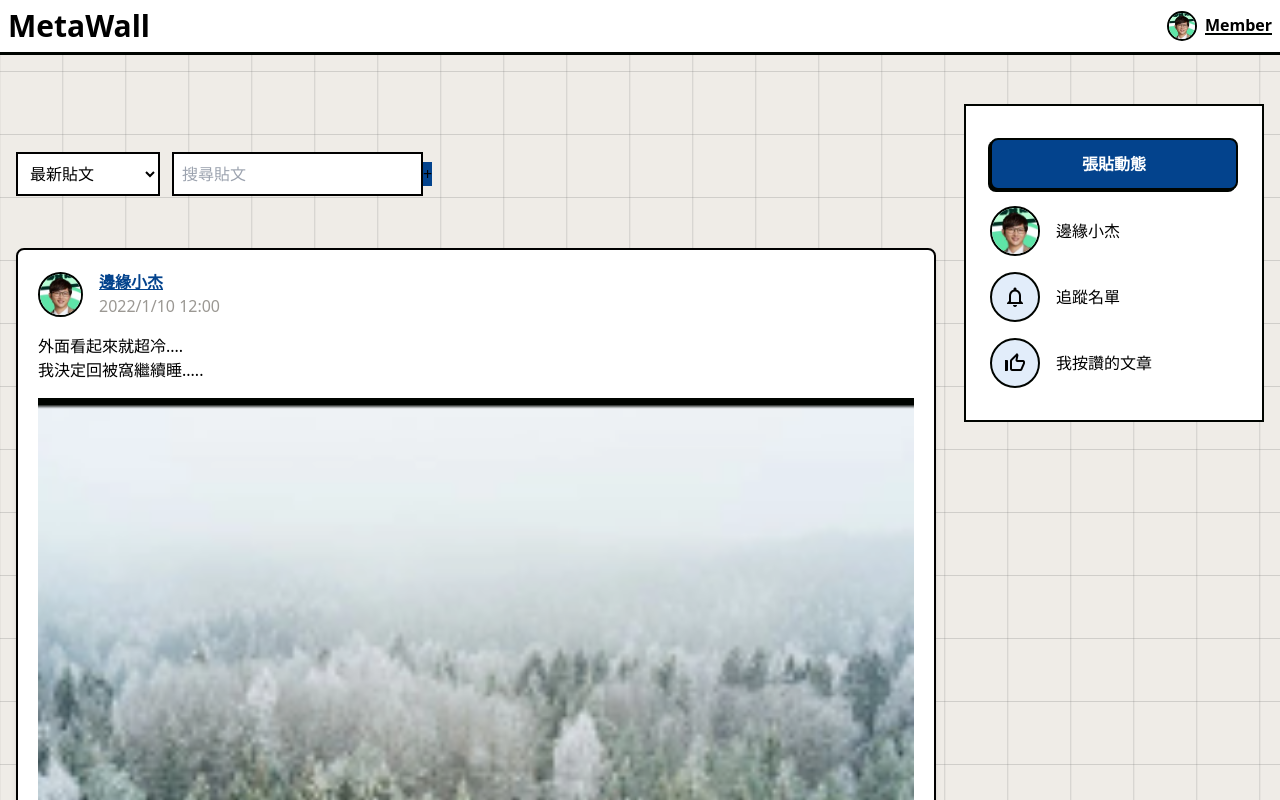
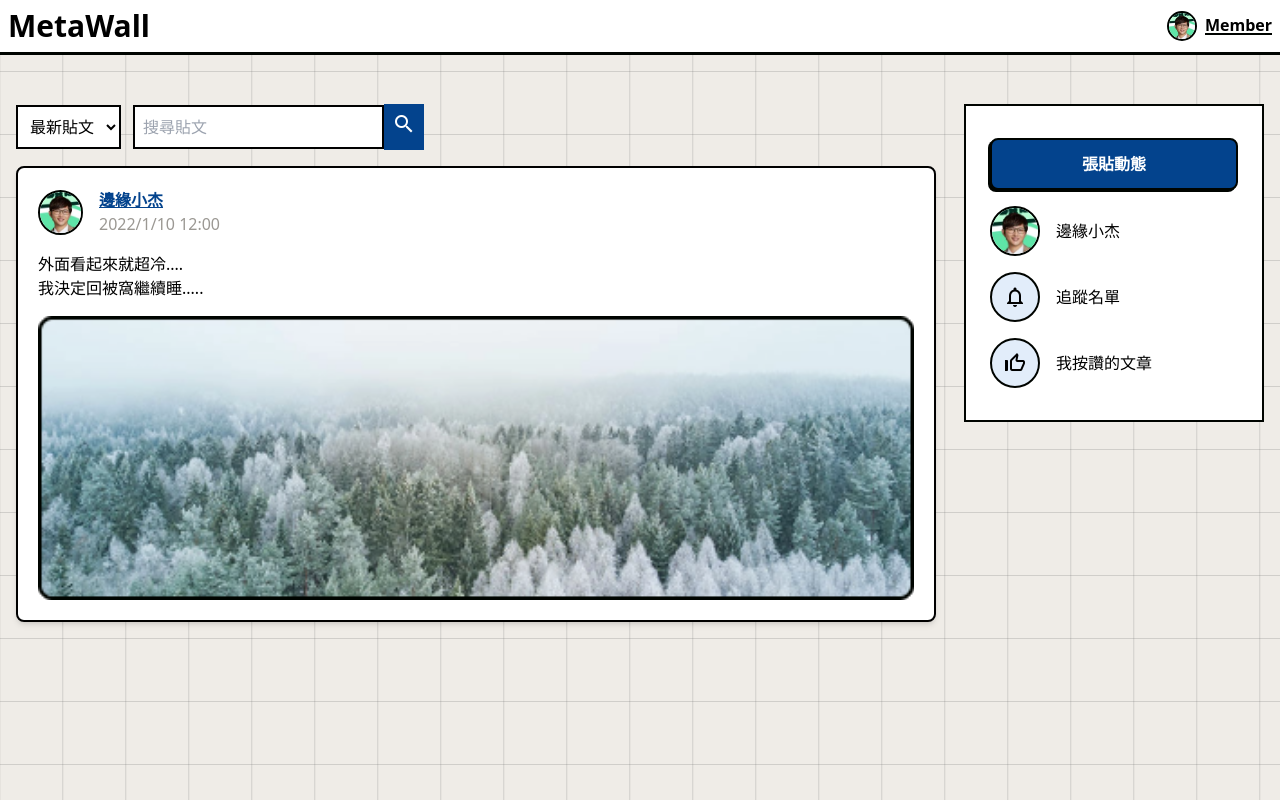
Before and after one commit to RayChen1996/MetaWall-Web, a Vue app: page / in a window 1280 px wide. Shown: the top 800 px of the page. Built offline with nearby package versions, Linux system fonts and the light colour scheme.

Commit message:
修正searchInput組件

```diff
--- a/src/App.vue
+++ b/src/App.vue
@@ -1,5 +1,4 @@
 <script setup>
-
 import Header from "@/components/Header.vue";
 import PostCell from "@/components/PostCell/cell.vue";
 import SearchBar from "@/components/searchInput.vue";
@@ -19,16 +18,16 @@ const changePage = (pageName) => {
     <Header />
     <div class="min-h-screen px-4 max-w-[1440px] mx-auto flex py-12">
       <div class="flex-auto">
-        <div class="h-20 mt-12 flex gap-3">
+        <div class="flex items-center gap-3">
           <CustomSelect />
           <SearchBar />
         </div>
         <PostCell />
       </div>
-       <aside class="w-[300px] ml-7 relative">
+      <aside class="w-[300px] ml-7 relative">
         <Aside @change-page="changePage" />
       </aside>
-     </div>
+    </div>
   </main>
 </template>
 
--- a/src/components/CategorySelect.vue
+++ b/src/components/CategorySelect.vue
@@ -1,6 +1,6 @@
 <template>
-  <div class="h-full">
-    <select class="border-2 p-2 w-36 bg-white">
+  <div>
+    <select class="border-2 p-2 bg-white">
       <option>最新貼文</option>
     </select>
   </div>
--- a/src/components/PostCell/cell.vue
+++ b/src/components/PostCell/cell.vue
@@ -3,7 +3,7 @@ import Avatar from "@/components/Avatar.vue";
 </script>
 
 <template>
-  <div class="rounded-lg mt-4 shadow-md h-full p-5 bg-white border-2">
+  <div class="rounded-lg mt-4 shadow-md p-5 bg-white border-2">
     <div class="flex gap-4 items-center">
       <Avatar />
       <div class="flex flex-col">
@@ -18,10 +18,6 @@ import Avatar from "@/components/Avatar.vue";
       我決定回被窩繼續睡.....
     </p>
 
-    <img
-      src="@/assets/img/image.png"
-      alt="背景"
-      class="w-full object-cover h-full"
-    />
+    <img src="@/assets/img/image.png" alt="背景" class="w-full object-cover" />
   </div>
 </template>
--- a/src/components/searchInput.vue
+++ b/src/components/searchInput.vue
@@ -1,6 +1,8 @@
 <template>
-  <div class="h-full">
-    <input class="border-2 p-2" type="search" placeholder="搜尋貼文" />
-    <button class="bg-[#03438D]">+</button>
+  <div class="flex items-center">
+    <input class="border-2 p-2 flex-1" type="search" placeholder="搜尋貼文" />
+    <button class="bg-[#03438D] text-white p-2">
+      <i class="material-icons">search</i>
+    </button>
   </div>
 </template>
```
